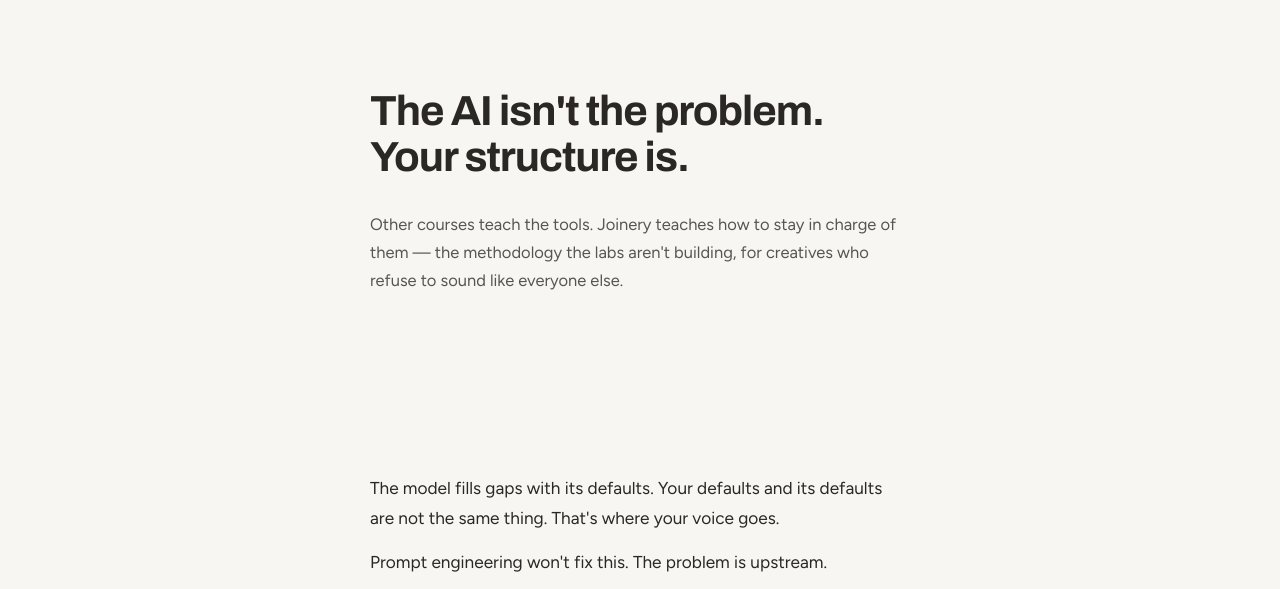
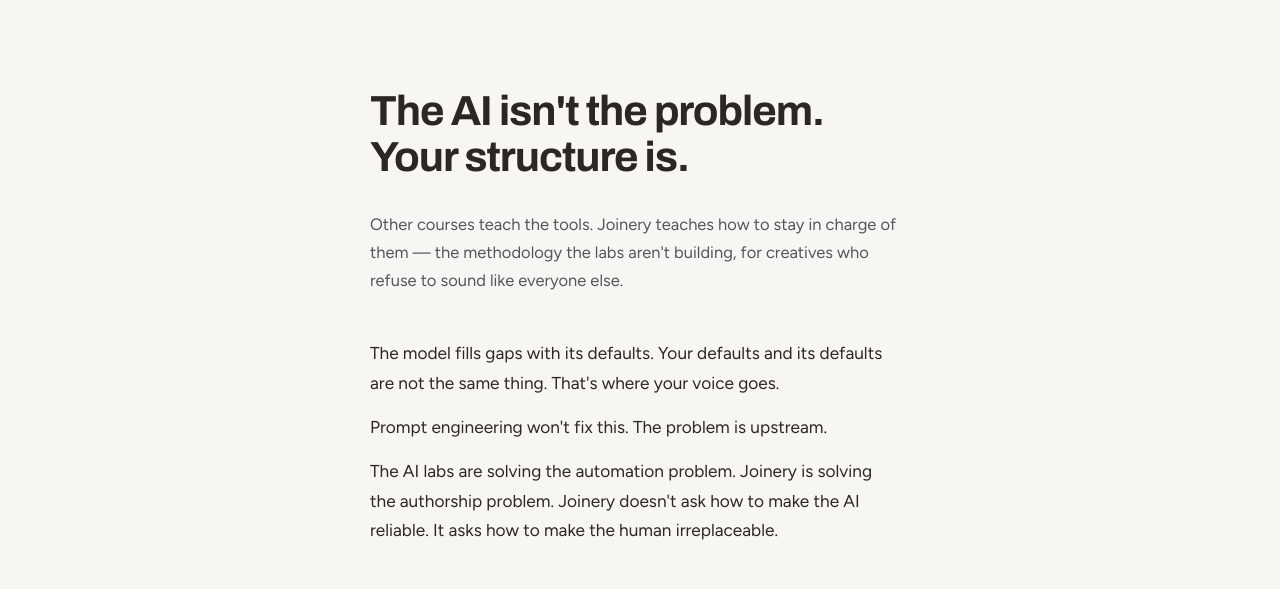
Before and after one commit to PeterSalvato/joinery-site, a plain HTML site: page index.html in a window 1280 px wide. Shown: the part 87-676 px from the top of the page. Drawn offline with Linux system fonts and the light colour scheme.

Commit message:
Tighten hero/problem padding so they read as one section

```diff
--- a/assets/style.css
+++ b/assets/style.css
@@ -263,7 +263,7 @@ p {
    ================================================================ */
 
 .hero {
-    padding: var(--space-xl) var(--space-m) var(--space-xxl);
+    padding: var(--space-xl) var(--space-m) var(--space-m);
 }
 
 .hero-inner {
@@ -289,7 +289,7 @@ p {
    ================================================================ */
 
 .problem {
-    padding: var(--space-l) var(--space-m);
+    padding: var(--space-s) var(--space-m) var(--space-l);
 }
 
 .problem-text {
```
